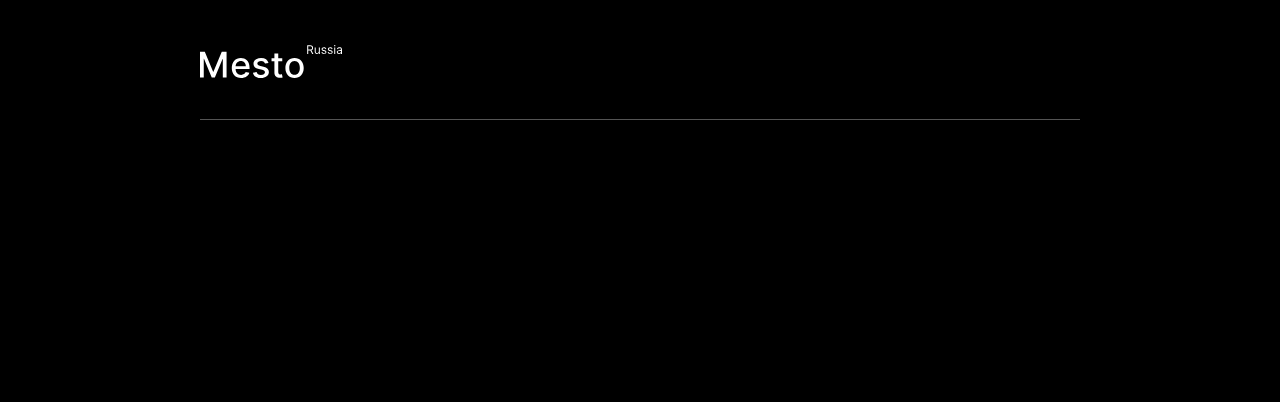
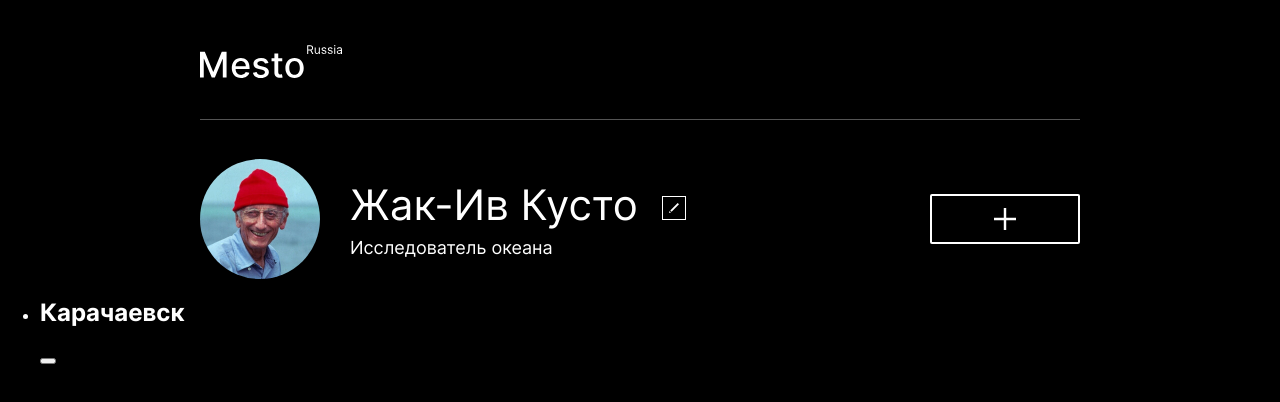
Before and after one commit to dubyninpavel/mesto, a plain HTML site: page index.html in a window 1280 px wide. Drawn offline with Linux system fonts and the light colour scheme.

Commit message:
feat: добавлен профиль

```diff
--- /dev/null
+++ b/blocks/content/content.css
@@ -0,0 +1,3 @@
+.content {
+    display: inline;
+}
--- /dev/null
+++ b/blocks/profile/__add-button/profile__add-button.css
@@ -0,0 +1,12 @@
+.profile__add-button {
+    width: 150px;
+    height: 50px;
+    border: 2px solid #FFFFFF;
+    box-sizing: border-box;
+    border-radius: 2px;
+    background-color: black;
+    background-image: url(../../../source/profile-add-button.svg);
+    background-repeat: no-repeat;
+    background-position: center;
+    margin-top: 35px;
+}
--- /dev/null
+++ b/blocks/profile/__avatar/profile__avatar.css
@@ -0,0 +1,8 @@
+.profile__avatar {
+    background-image: url(../../../source/profile-avatar.jpg);
+    background-size: cover;
+    box-sizing: border-box;
+    width: 120px;
+    height: 120px;
+    border-radius: 60px;
+}
--- /dev/null
+++ b/blocks/profile/__container/profile__container.css
@@ -0,0 +1,7 @@
+.profile__container {
+    display: flex;
+    width: 100%;
+    max-width: 880px;
+    margin: 39px auto 0;
+    justify-content: space-between;
+}
--- /dev/null
+++ b/blocks/profile/__edit-button/profile__edit-button.css
@@ -0,0 +1,10 @@
+.profile__edit-button {
+    border: 1px solid #FFFFFF;
+    height: 24px;
+    width: 24px;
+    background-color: black;
+    background-image: url(../../../source/profile-vector.svg);
+    background-repeat: no-repeat;
+    background-position: center;
+    margin: 5px 0 0 24px;
+}
--- /dev/null
+++ b/blocks/profile/__info/profile__info.css
@@ -0,0 +1,4 @@
+.profile__info {
+    margin-left: 30px;
+    padding-top: 22px;
+}
--- /dev/null
+++ b/blocks/profile/__main/profile__main.css
@@ -0,0 +1,3 @@
+.profile__main {
+    display: flex;
+}
--- /dev/null
+++ b/blocks/profile/__name/profile__name.css
@@ -0,0 +1,8 @@
+.profile__name {
+    font-family: 'Inter';
+    font-style: normal;
+    font-weight: 500;
+    font-size: 42px;
+    line-height: 48px;
+    margin: 0;
+}
--- /dev/null
+++ b/blocks/profile/__subline/profile__subline.css
@@ -0,0 +1,8 @@
+.profile__subline {
+    font-family: 'Inter';
+    font-style: normal;
+    font-weight: 400;
+    font-size: 18px;
+    line-height: 22px;
+    margin: 8px 0 0 0;
+}
--- /dev/null
+++ b/blocks/profile/__window/profile__window.css
@@ -0,0 +1,5 @@
+.profile__window {
+    display: flex;
+    justify-content: space-between;
+    align-items: center;
+}
--- /dev/null
+++ b/blocks/profile/profile.css
@@ -0,0 +1,3 @@
+.profile {
+    display: flex;
+}
--- a/index.html
+++ b/index.html
@@ -12,5 +12,33 @@
             <div class="header__logo"></div>
         </div>
     </header>
+    <main class="content">
+        <section class="profile">
+            <div class="profile__container">
+                <div class="profile__main">
+                    <div class="profile__avatar"></div>
+                    <div class="profile__info">
+                        <div class="profile__window">
+                            <h1 class="profile__name">Жак-Ив Кусто</h1>
+                            <button class="profile__edit-button"></button>
+                        </div>
+                        <h2 class="profile__subline">Исследователь океана</h2>
+                    </div>
+                </div>
+                <button class="profile__add-button"></button>
+            </div>
+        </section>
+        <section class="cards">
+            <ul class="card">
+                <li class="card__item">
+                    <div class="card__photo"></div>
+                    <div class="card__container">
+                        <h2>Карачаевск</h2>
+                        <button class="card__like"></button>
+                    </div>
+                </li>
+            </ul>
+        </section>
+    </main>
     <script src="script.js"></script>
 </body>
--- a/pages/index.css
+++ b/pages/index.css
@@ -7,3 +7,16 @@
 @import url(../blocks/header/header.css);
 @import url(../blocks/header/__container/header__container.css);
 @import url(../blocks/header/__logo/header__logo.css);
+
+@import url(../blocks/content/content.css);
+
+@import url(../blocks/profile/profile.css);
+@import url(../blocks/profile/__container/profile__container.css);
+@import url(../blocks/profile/__main/profile__main.css);
+@import url(../blocks/profile/__avatar/profile__avatar.css);
+@import url(../blocks/profile/__info/profile__info.css);
+@import url(../blocks/profile/__window/profile__window.css);
+@import url(../blocks/profile/__name/profile__name.css);
+@import url(../blocks/profile/__edit-button/profile__edit-button.css);
+@import url(../blocks/profile/__subline/profile__subline.css);
+@import url(../blocks/profile/__add-button/profile__add-button.css);
```
Also changed, not shown: source/profile-add-button.svg (added), source/profile-avatar.jpg (added), source/profile-vector.svg (added).
